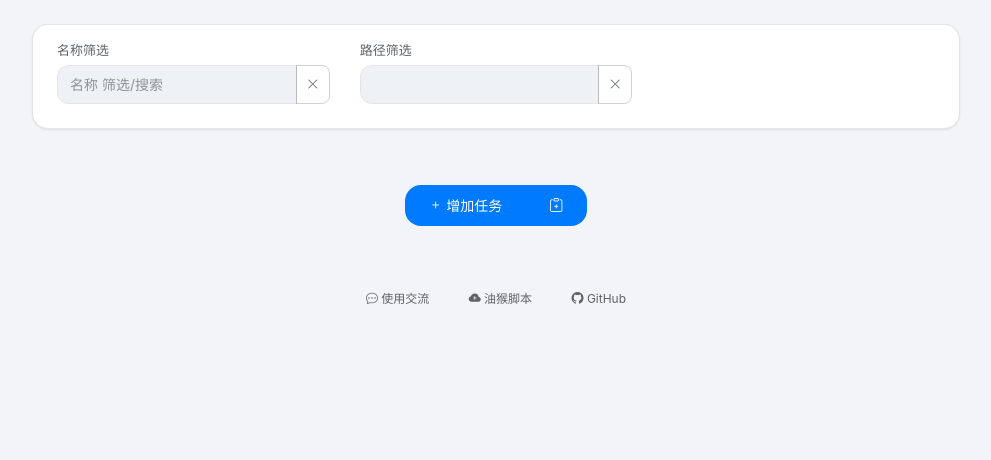
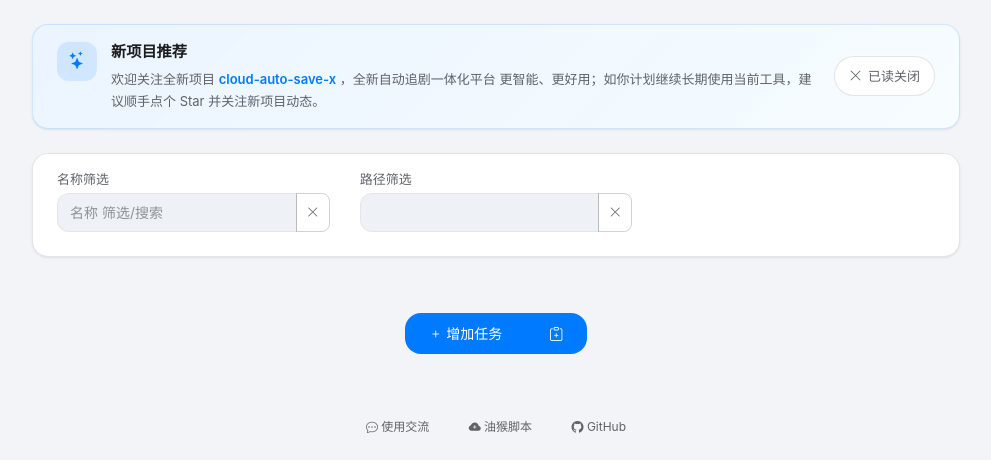
Before and after one commit to OzoO0/cloud-auto-save, a Flask app: template app/templates/index.html in a window 1280 px wide. Shown: the part 52-512 px from the top of the page, without its empty margins (144-1135 px from the left). Run offline with Flask 3, Linux system fonts and the light colour scheme; the template is opened without the code that fills it, so the values that code supplies are empty; parts of the project's set-up code (start-up, migrations or seed data) failed here and were passed over; some libraries are stand-ins or nearby versions.

```diff
--- a/app/static/css/dashboard.css
+++ b/app/static/css/dashboard.css
@@ -1455,6 +1455,96 @@ select.form-control:focus {
 /* =====================
    13. Alerts
    ===================== */
+.project-promo-banner {
+  display: flex;
+  align-items: center;
+  justify-content: space-between;
+  gap: var(--spacing-md);
+  margin-bottom: var(--spacing-lg);
+  padding: var(--spacing-md) var(--spacing-lg);
+  border-radius: var(--radius-lg);
+  background:
+    linear-gradient(135deg, rgba(0, 122, 255, 0.08), rgba(90, 200, 250, 0.05)),
+    var(--bg-secondary);
+  border: 1px solid rgba(0, 122, 255, 0.16);
+  box-shadow: var(--shadow-sm);
+}
+
+.project-promo-main {
+  display: flex;
+  align-items: flex-start;
+  gap: 14px;
+  min-width: 0;
+}
+
+.project-promo-icon {
+  width: 40px;
+  height: 40px;
+  flex: 0 0 40px;
+  border-radius: 12px;
+  display: inline-flex;
+  align-items: center;
+  justify-content: center;
+  color: var(--apple-blue);
+  background: rgba(0, 122, 255, 0.12);
+  box-shadow: inset 0 1px 0 rgba(255, 255, 255, 0.45);
+}
+
+.project-promo-icon i {
+  font-size: 1.1rem;
+}
+
+.project-promo-copy {
+  min-width: 0;
+}
+
+.project-promo-title {
+  font-size: 0.95rem;
+  font-weight: 600;
+  color: var(--text-primary);
+  margin-bottom: 4px;
+}
+
+.project-promo-text {
+  margin: 0;
+  font-size: 0.8125rem;
+  line-height: 1.7;
+  color: var(--text-secondary);
+}
+
+.project-promo-text a {
+  font-weight: 600;
+  word-break: break-word;
+}
+
+.project-promo-dismiss {
+  flex: 0 0 auto;
+  display: inline-flex;
+  align-items: center;
+  justify-content: center;
+  gap: 6px;
+  min-height: 40px;
+  padding: 0 14px;
+  border: 1px solid var(--border-color);
+  border-radius: var(--radius-pill);
+  background: var(--bg-secondary);
+  color: var(--text-secondary);
+  font-size: 0.8125rem;
+  font-weight: 500;
+  cursor: pointer;
+  transition: all var(--transition-fast);
+}
+
+.project-promo-dismiss:hover {
+  color: var(--text-primary);
+  border-color: rgba(0, 122, 255, 0.2);
+  background: var(--bg-tertiary);
+}
+
+.project-promo-dismiss:active {
+  transform: scale(0.98);
+}
+
 .alert {
   border-radius: var(--radius-md);
   border: 1px solid var(--border-color);
@@ -1731,6 +1821,20 @@ html.dark-theme .jsoneditor-outer tr.jsoneditor-selected {
 
 /* Mobile */
 @media (max-width: 768px) {
+  .project-promo-banner {
+    align-items: stretch;
+    flex-direction: column;
+    padding: var(--spacing-md);
+  }
+
+  .project-promo-main {
+    gap: 12px;
+  }
+
+  .project-promo-dismiss {
+    width: 100%;
+  }
+
   .apple-navbar {
     padding: var(--safe-area-top) calc(var(--spacing-md) + var(--safe-area-right)) 0 calc(var(--spacing-md) + var(--safe-area-left));
     height: auto;
--- a/app/templates/index.html
+++ b/app/templates/index.html
@@ -40,6 +40,39 @@
     </nav>
 
     <div class="main-content" ref="mainContent">
+      <section
+        v-if="projectPromotion.visible"
+        class="project-promo-banner animate-fadeIn"
+        role="status"
+        aria-live="polite"
+      >
+        <div class="project-promo-main">
+          <div class="project-promo-icon" aria-hidden="true">
+            <i class="bi bi-stars"></i>
+          </div>
+          <div class="project-promo-copy">
+            <div class="project-promo-title">新项目推荐</div>
+            <p class="project-promo-text">
+              欢迎关注全新项目
+              <a
+                href="https://github.com/OzoO0/cloud-auto-save-x"
+                target="_blank"
+                rel="noopener noreferrer"
+              >cloud-auto-save-x</a>
+              ，全新自动追剧一体化平台 更智能、更好用；如你计划继续长期使用当前工具，建议顺手点个 Star 并关注新项目动态。
+            </p>
+          </div>
+        </div>
+        <button
+          type="button"
+          class="project-promo-dismiss"
+          @click="dismissProjectPromotion"
+          aria-label="关闭项目推广提示"
+        >
+          <i class="bi bi-x-lg"></i>
+          <span>已读关闭</span>
+        </button>
+      </section>
       <main>
         <form @submit.prevent="saveConfig" @keydown.enter.prevent>
 
@@ -1613,6 +1646,10 @@
           isTablet: false,
           isCoarsePointer: false,
         },
+        projectPromotion: {
+          visible: false,
+          storageKey: 'cloud_auto_save_project_promo_dismissed_v1',
+        },
         touch: {
           startX: 0,
           startY: 0,
@@ -1779,6 +1816,7 @@
       },
       mounted() {
         this.initTheme();
+        this.initProjectPromotion();
         this.fetchData();
         this.checkNewVersion();
         this.updateViewportFlags();
@@ -1852,6 +1890,15 @@
         },
       },
       methods: {
+        initProjectPromotion() {
+          var dismissed = null;
+          try { dismissed = localStorage.getItem(this.projectPromotion.storageKey); } catch (e) {}
+          this.projectPromotion.visible = dismissed !== '1';
+        },
+        dismissProjectPromotion() {
+          this.projectPromotion.visible = false;
+          try { localStorage.setItem(this.projectPromotion.storageKey, '1'); } catch (e) {}
+        },
         initTheme() {
           var saved = null;
           try { saved = localStorage.getItem('qas_theme'); } catch (e) {}
```
Also changed, not shown: adapters/baidu_adapter.py (+14 -7 lines), README.md.
